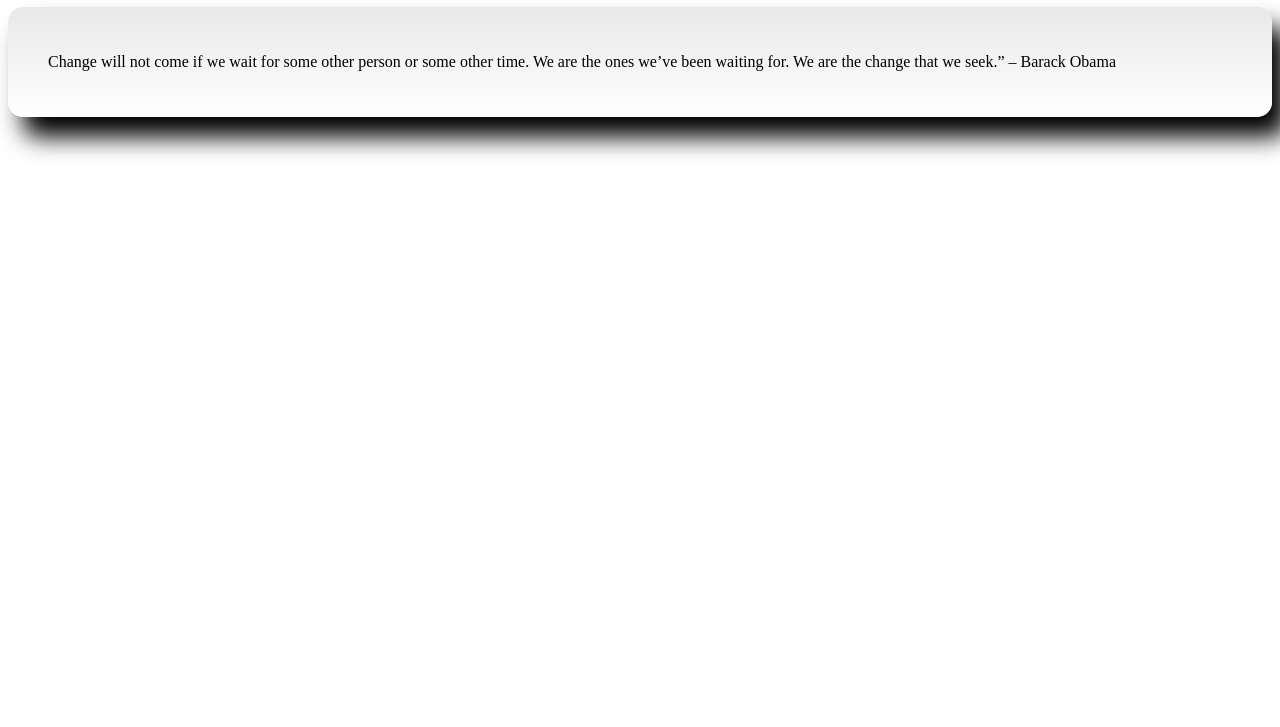
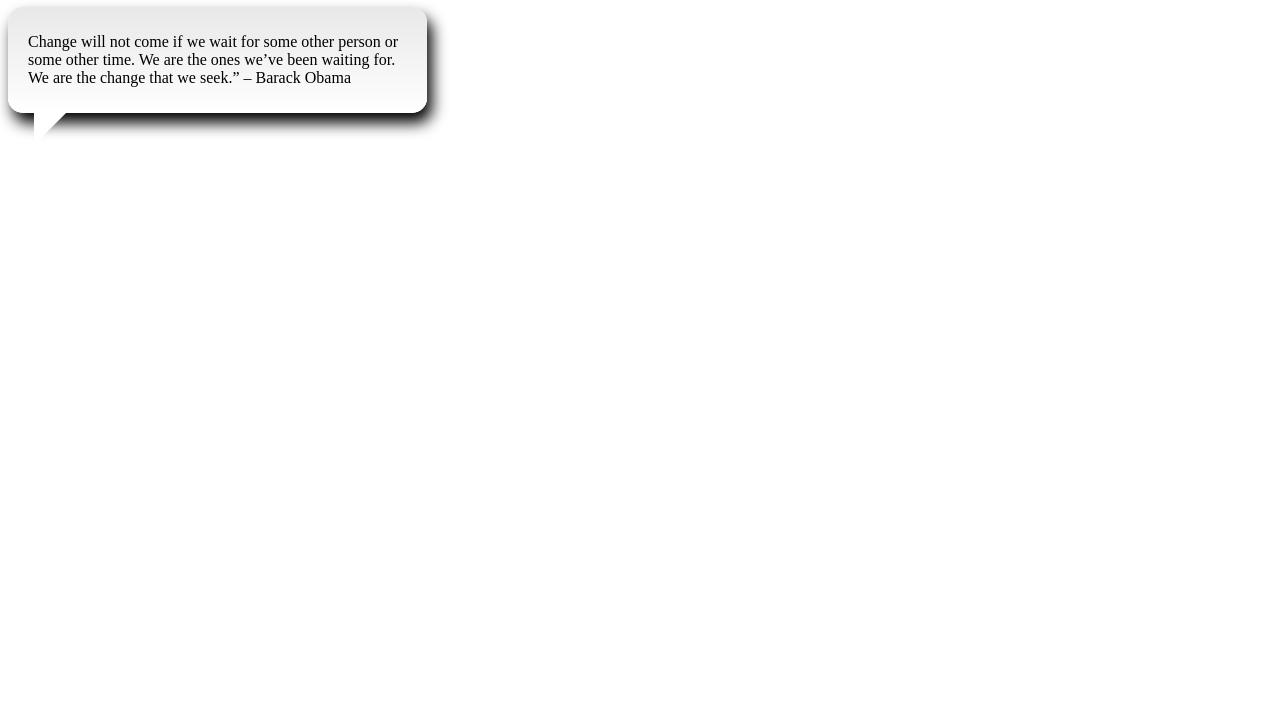
Before and after one commit to PawleN-D/speech-bubble, a plain HTML site: page index.html in a window 1280 px wide. Shown: the part 73-800 px from the top of the page. Drawn offline with Linux system fonts and the light colour scheme.

Commit message:
added style for the after

```diff
--- a/css/style.css
+++ b/css/style.css
@@ -1,8 +1,24 @@
 .speech-bubble {
+    width: 30%;
     display: flex;
     position: relative;
     background-image: linear-gradient(#e8e8e8, #ffffff);
     border-radius: 15px;
-    padding: 30px 40px 30px 40px;
-    box-shadow: 15px 20px 25px;
-    }
+    padding: 10px 20px 10px 20px;
+    box-shadow: 5px 10px 15px;
+}
+
+.speech-bubble:after {
+    content: '';
+    position: absolute;
+    bottom: 0;
+    width: 0;
+    left: 10%;
+    height: 0;
+    border: 32px solid transparent;
+    border-top-color: #fff;
+    border-bottom: 0;
+    border-left: 0;
+    margin-left: -16px;
+    margin-bottom: -32px;
+}
```
